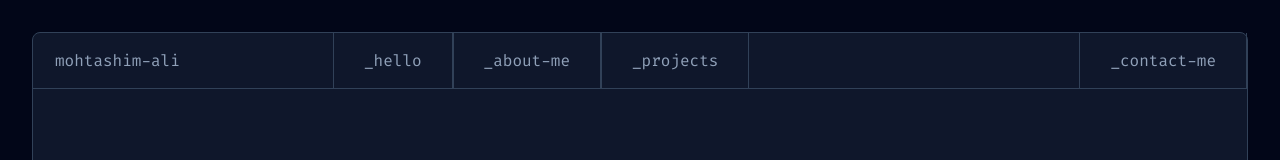
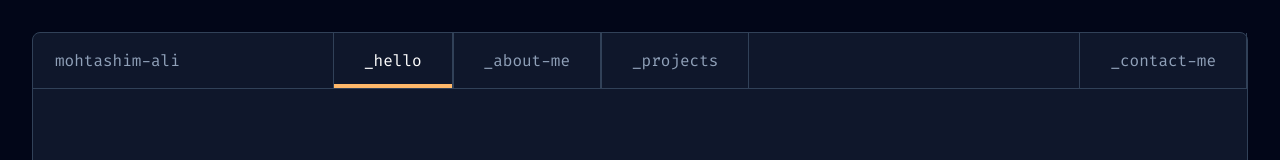
Before and after one commit to MohtashimAli85/portfolio, a Next.js app: page / in a window 1280 px wide. Shown: the top 160 px of the page. Built offline with nearby package versions, Linux system fonts and the light colour scheme.

Commit message:
Refactor NavItem component to streamline active path matching logic

```diff
--- a/src/components/layout/Header/Navbar/nav-item.tsx
+++ b/src/components/layout/Header/Navbar/nav-item.tsx
@@ -1,10 +1,8 @@
-import { Route } from "next";
+import useActivePath from "@/hooks/use-active-path";
+import { cn } from "@/lib/utils";
 import Link from "next/link";
-import { usePathname } from "next/navigation";
 import React, { FC } from "react";
 import { NavbarRoute } from "./routes";
-import useActivePath from "@/hooks/use-active-path";
-import { cn } from "@/lib/utils";
 
 interface Props extends React.AnchorHTMLAttributes<HTMLAnchorElement> {
   route: NavbarRoute;
@@ -20,7 +18,8 @@ const NavItem: FC<Props> = ({
   className = "",
   ...rest
 }) => {
-  const { isActive } = useActivePath(route.href);
+  const { matches } = useActivePath();
+  const isActive = matches(route.href.split("/")[1] || "/");
   return (
     <Link
       {...rest}
```
